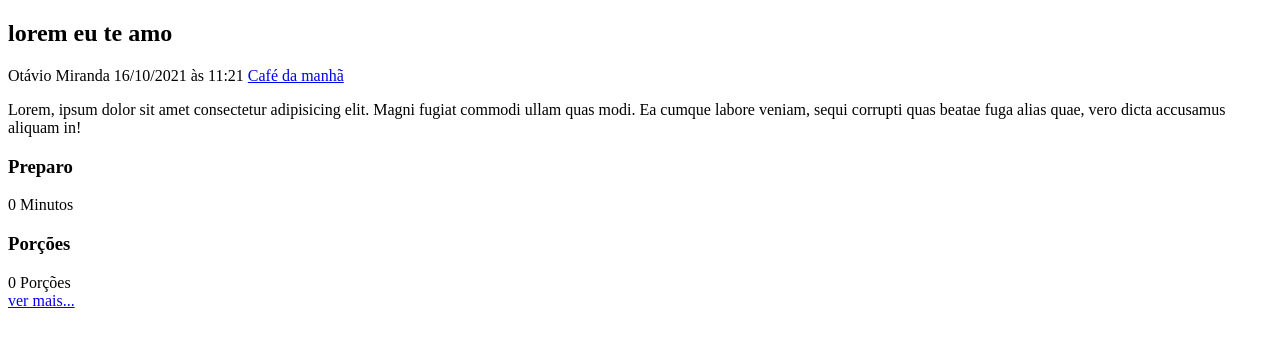
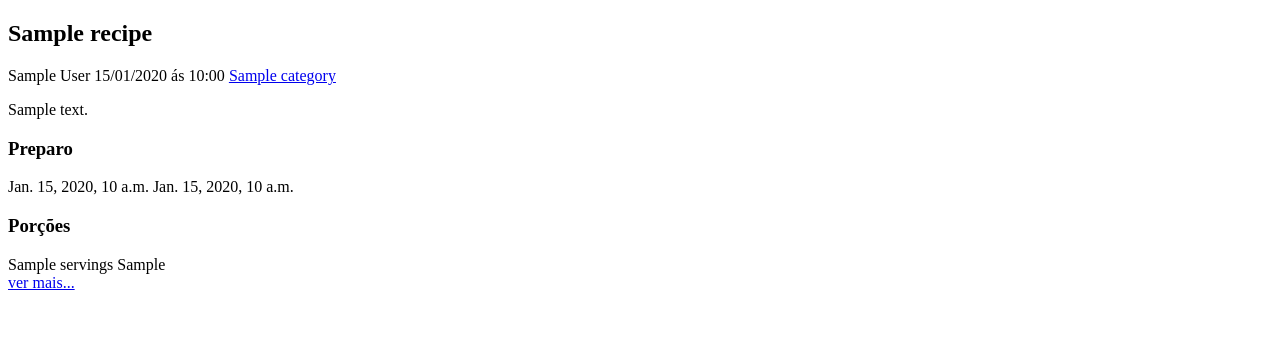
Before and after one commit to Matheus-Zauza-Maschietto/Python-Django, a Django app: template projeto0/recipes/templates/recipes/partials/recipe.html in a window 1280 px wide. Shown: the part 26-373 px from the top of the page. Run offline with Django 4.2, Linux system fonts and the light colour scheme; the template is opened without the code that fills it: most values are stand-ins (such as "Sample title", 1, 10 or a date in 2020); some libraries are stand-ins or nearby versions.

Commit message:
update recipe view

```diff
--- a/projeto0/recipes/templates/recipes/partials/head.html
+++ b/projeto0/recipes/templates/recipes/partials/head.html
@@ -1,12 +1,8 @@
 {% load static %}
-<!DOCTYPE html>
-<html lang="pt-br">
 
-<head>
     <meta charset="UTF-8">
     <meta http-equiv="X-UA-Compatible" content="IE=edge">
     <meta name="viewport" content="width=device-width, initial-scale=1.0">
-    <title>Meu primeiro arquivo em django</title>
     <link rel="stylesheet" href="https://cdnjs.cloudflare.com/ajax/libs/font-awesome/6.1.1/css/fontawesome.min.css"
         integrity="sha512-xX2rYBFJSj86W54Fyv1de80DWBq7zYLn2z0I9bIhQG+rxIF6XVJUpdGnsNHWRa6AvP89vtFupEPDP8eZAtu9qA=="
         crossorigin="anonymous" referrerpolicy="no-referrer" />
@@ -20,5 +16,3 @@
     <link rel="preconnect" href="https://fonts.gstatic.com" crossorigin>
     <link href="https://fonts.googleapis.com/css2?family=Roboto+Slab:wght@900&display=swap" rel="stylesheet">
     <link rel="stylesheet" href="{% static 'recipes/css/styles.css' %}">
-
-</head>
--- a/projeto0/recipes/templates/recipes/partials/recipe.html
+++ b/projeto0/recipes/templates/recipes/partials/recipe.html
@@ -5,43 +5,41 @@
     </div>
 
     <div class="recipe-title-conteiner">
-        <h2 class="recipe-title">lorem eu te amo </h2>
+        <h2 class="recipe-title">{{recipe.title}}</h2>
     </div>
 
     <div class="recipe-author">
         <span class="recipe-author-item">
             <i class="fas fa-user"></i>
-            Otávio Miranda
+            {{ recipe.author.first_name}} {{ recipe.author.last_name}}
         </span>
         <span class="recipe-author-item">
             <i class="fas fa-calendar-alt"></i>
-            16/10/2021 às 11:21
+            {{recipe.created_at|date:'d/m/Y'}} ás  {{recipe.created_at|date:'H:i'}}
         </span>
         <span class="recipe-author-item">
             <a href="/recipes/category/cafe-da-manha/">
                 <i class="fas fa-layer-group"></i>
-                <span>Café da manhã</span>
+                <span>{{ recipe.category.name}}</span>
             </a>
         </span>
     </div>
 
     <div class="recipe-content">
-        <p>Lorem, ipsum dolor sit amet consectetur adipisicing elit. Magni fugiat commodi ullam quas modi.
-            Ea cumque labore veniam, sequi corrupti quas beatae fuga alias quae, vero dicta accusamus
-            aliquam in!</p>
+        <p>{{recipe.description}}</p>
     </div>
 
     <div class="recipe-meta-container">
         <div class="recipe-meta recipe-preparation">
             <h3 class="recipe-meta-title"><i class="fas fa-stopwatch"></i> Preparo</h3>
             <div class="recipe-meta-text">
-                0 Minutos
+                {{recipe.preparation_time}} {{recipe.preparation_time_unit}}
             </div>
         </div>
         <div class="recipe-meta recipe-servings">
             <h3 class="recipe-meta-title"><i class="fas fa-pizza-slice"></i> Porções</h3>
             <div class="recipe-meta-text">
-                0 Porções
+                {{recipe.servings}} {{recipe.servings_unit}}
             </div>
         </div>
     </div>
--- a/projeto0/recipes/url.py
+++ b/projeto0/recipes/url.py
@@ -1,6 +1,7 @@
 from django.urls import path
-from recipes.views import home
+from recipes import views
 
 urlpatterns = [
-    path('', home)
+    path('', views.home),
+    path('recipes/<int:id>/', views.recipe)
 ]
```
Also changed, not shown: projeto0/projeto/base_templates/global/base.html (added, +27 -0 lines), projeto0/projeto/settings.py (+5 -2 lines), projeto0/recipes/templates/recipes/pages/home.html (+10 -12 lines), projeto0/recipes/templates/recipes/pages/recipe-view.html (added, +9 -0 lines), projeto0/recipes/views.py (+6 -1 lines), projeto0/utils/recipes/factory.py (added, +40 -0 lines).
